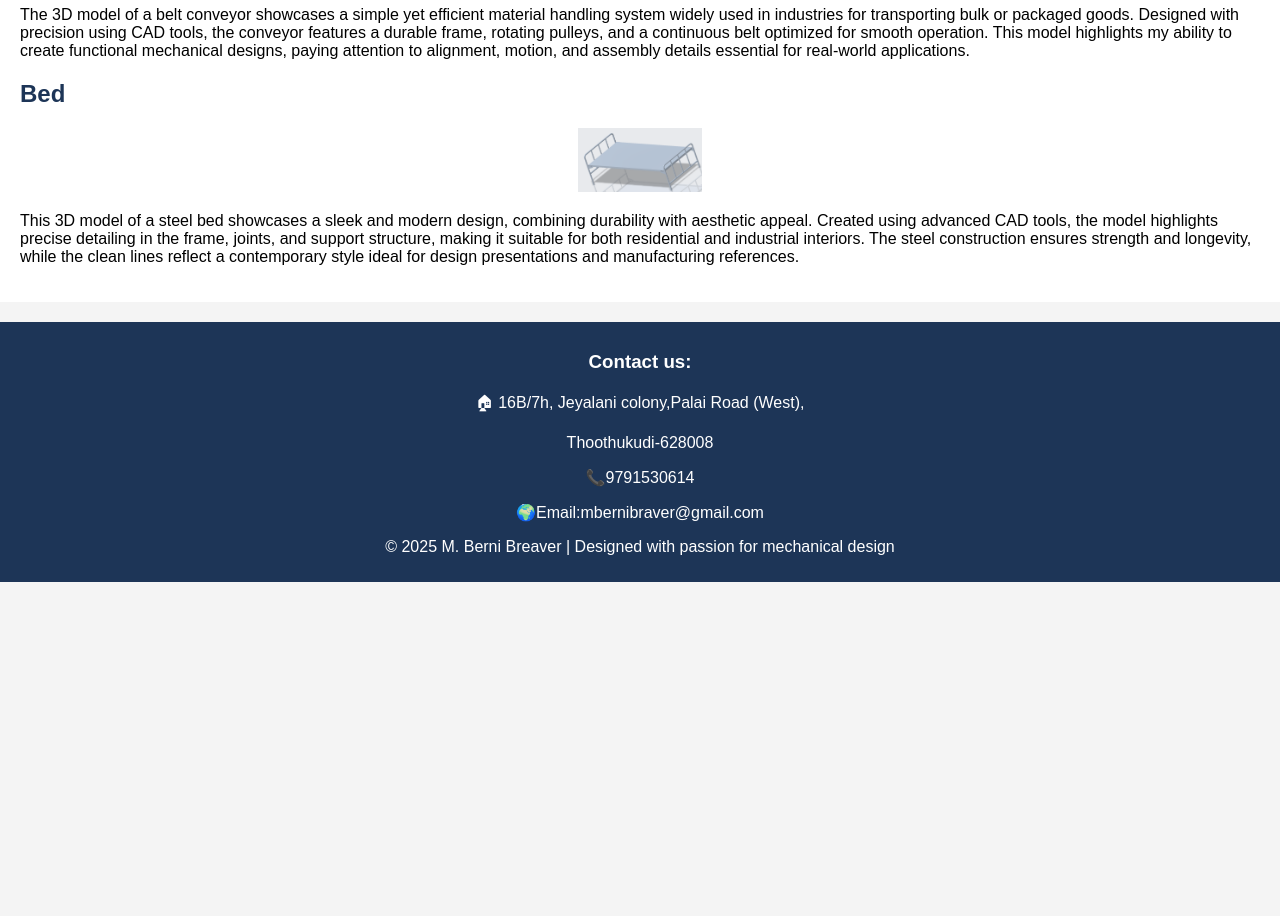
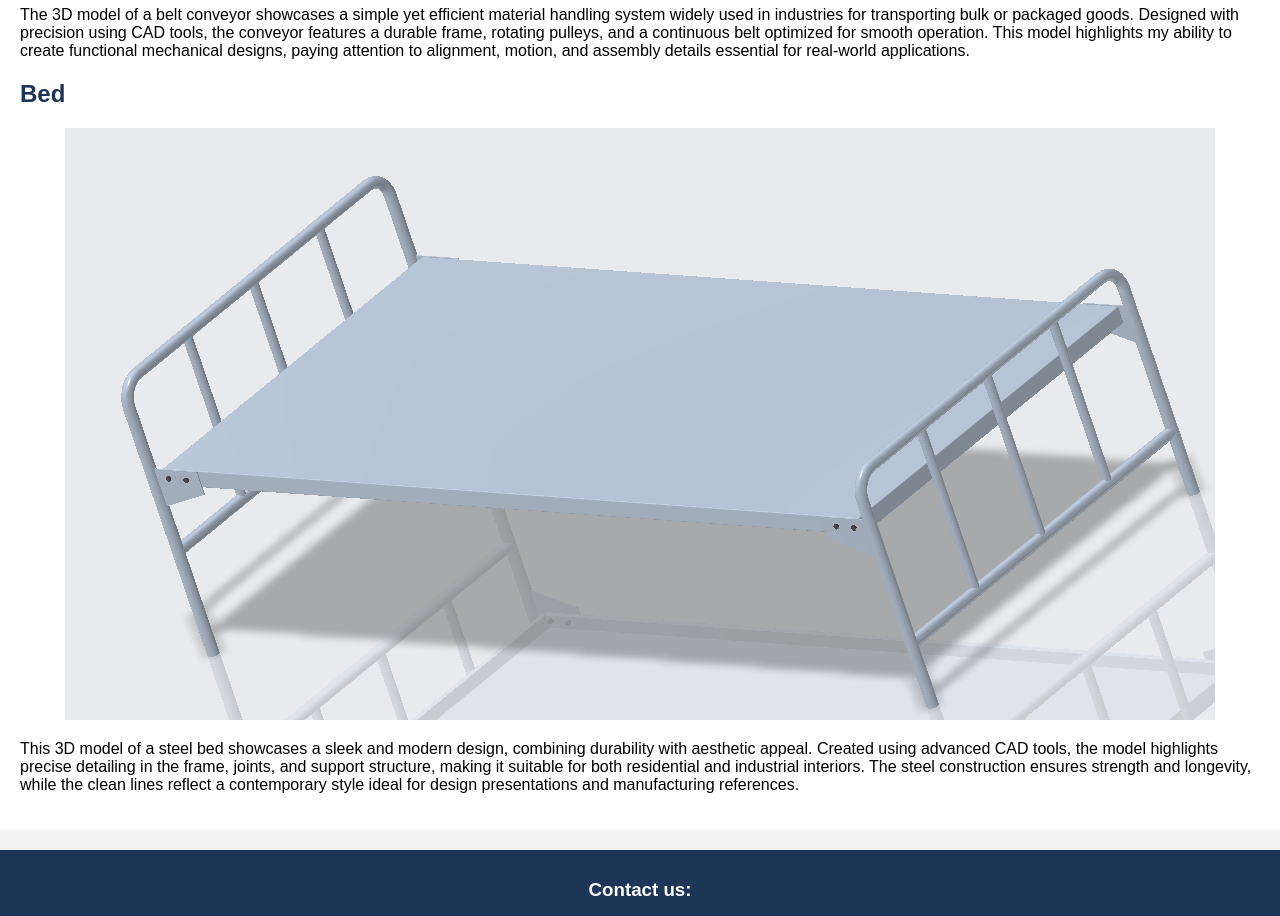
Before and after one commit to Berni-Breaver/Portfolio, a plain HTML site: page index.html in a window 1280 px wide. Shown: the part 3900-4816 px from the top of the page. Before the commit the page ends 4482 px from the top, so only its background shows below. Drawn offline with Linux system fonts and the light colour scheme.

Commit message:
Update index.html

```diff
--- a/index.html
+++ b/index.html
@@ -101,7 +101,7 @@ height: auto;}
 <style> .Bed-img
 {display: block;
 margin: 20px auto;
-width: 10%;
+width: 100;
 height: auto;
 }
 </style>
```
